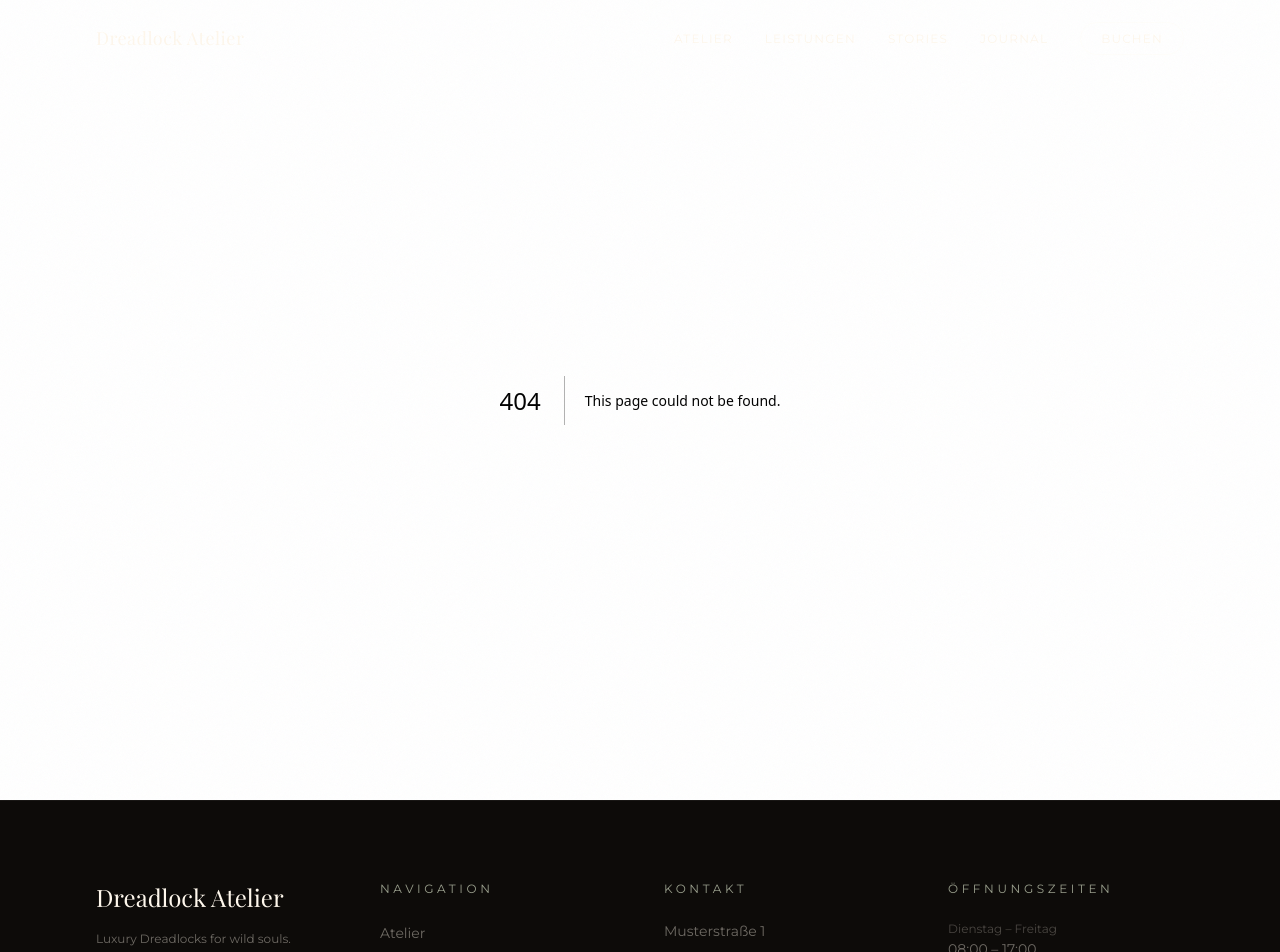
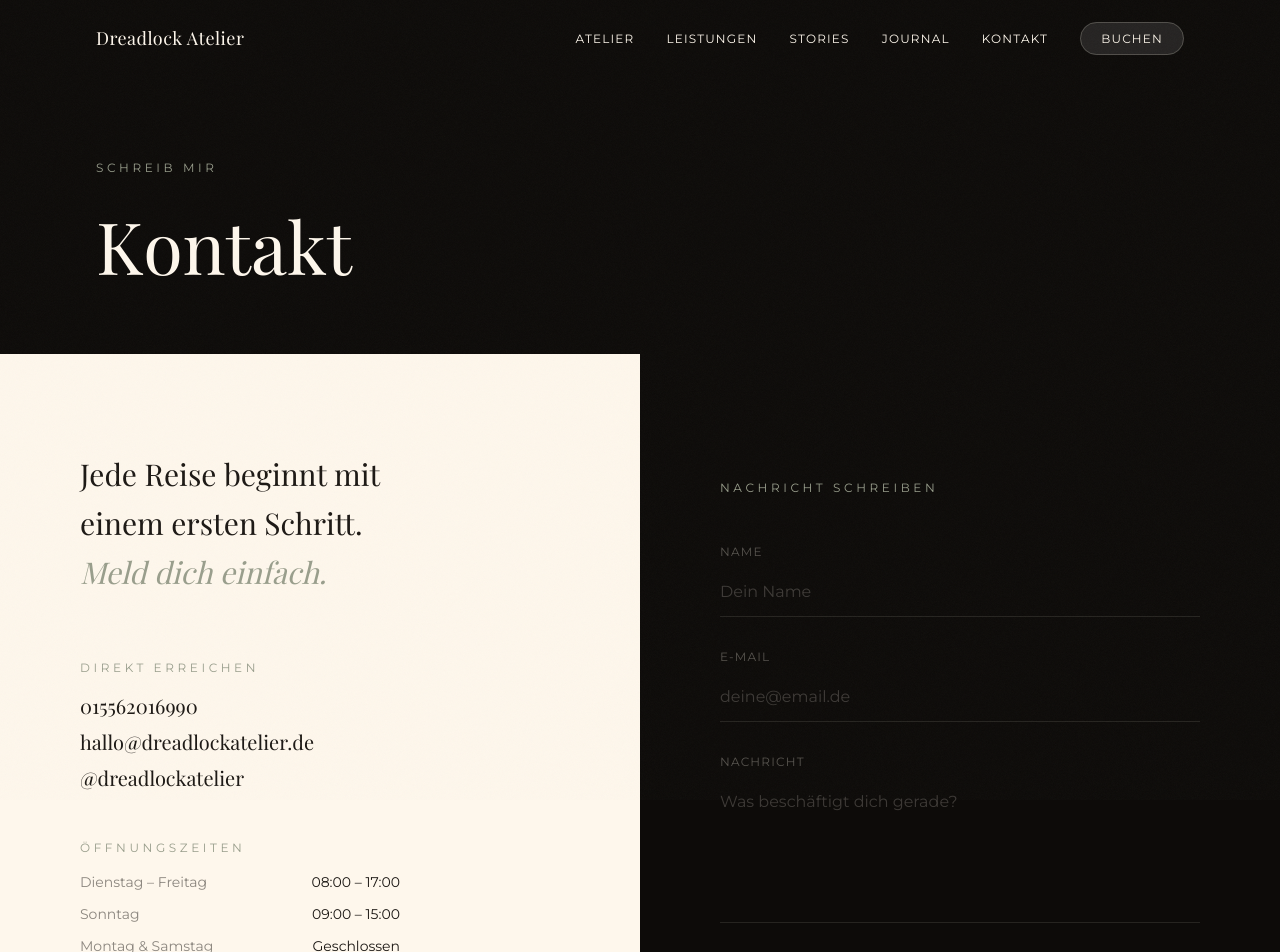
Before and after one commit to KimReuter/dreadlockatelier, a Next.js app: page /kontakt in a window 1280 px wide. Before the commit this address had no page. Shown: the top 952 px of the page. Built offline with nearby package versions, Linux system fonts and the light colour scheme.

Commit message:
feat: Kontakt page, update Navbar and Footer links

```diff
--- /dev/null
+++ b/src/app/kontakt/page.tsx
@@ -0,0 +1,133 @@
+"use client";
+
+import { motion } from "framer-motion";
+import PageHero from "@/components/PageHero";
+import { siteConfig } from "@/lib/siteConfig";
+
+export default function Kontakt() {
+  return (
+    <>
+      <PageHero label="Schreib mir" title="Kontakt" />
+
+      <section className="grid md:grid-cols-2 min-h-screen">
+
+        {/* Links — Kontaktinfos */}
+        <motion.div
+          initial={{ opacity: 0, x: -30 }}
+          whileInView={{ opacity: 1, x: 0 }}
+          transition={{ duration: 1.2 }}
+          viewport={{ once: true }}
+          className="px-8 md:px-20 py-24 flex flex-col justify-between"
+        >
+          <div>
+            <p className="font-serif text-2xl md:text-3xl text-text leading-relaxed mb-16 max-w-sm">
+              Jede Reise beginnt mit einem ersten Schritt.
+              <br />
+              <span className="italic text-sage">Meld dich einfach.</span>
+            </p>
+
+            <div className="flex flex-col gap-12">
+              <div>
+                <p className="font-sans text-xs tracking-[0.3em] uppercase text-sage mb-4">
+                  Direkt erreichen
+                </p>
+                <div className="flex flex-col gap-2">
+                  <a
+                    href={`tel:${siteConfig.contact.phone}`}
+                    className="font-serif text-xl text-text hover:text-sage transition-colors duration-300"
+                  >
+                    {siteConfig.contact.phone}
+                  </a>
+                  <a
+                    href={`mailto:${siteConfig.contact.email}`}
+                    className="font-serif text-xl text-text hover:text-sage transition-colors duration-300"
+                  >
+                    {siteConfig.contact.email}
+                  </a>
+                  <a
+                    href={siteConfig.contact.instagramUrl}
+                    target="_blank"
+                    rel="noopener noreferrer"
+                    className="font-serif text-xl text-text hover:text-sage transition-colors duration-300"
+                  >
+                    {siteConfig.contact.instagram}
+                  </a>
+                </div>
+              </div>
+
+              <div>
+                <p className="font-sans text-xs tracking-[0.3em] uppercase text-sage mb-4">
+                  Öffnungszeiten
+                </p>
+                <div className="flex flex-col gap-3">
+                  {siteConfig.hours.map((h) => (
+                    <div key={h.day} className="flex justify-between gap-8 max-w-xs">
+                      <span className="font-sans text-sm text-text/50">{h.day}</span>
+                      <span className="font-sans text-sm text-text">{h.time}</span>
+                    </div>
+                  ))}
+                </div>
+              </div>
+            </div>
+          </div>
+        </motion.div>
+
+        {/* Rechts — Formular */}
+        <motion.div
+          initial={{ opacity: 0, x: 30 }}
+          whileInView={{ opacity: 1, x: 0 }}
+          transition={{ duration: 1.2 }}
+          viewport={{ once: true }}
+          className="bg-dark px-8 md:px-20 py-24 flex flex-col justify-center"
+        >
+          <p className="font-sans text-xs tracking-[0.3em] uppercase text-sage mb-12">
+            Nachricht schreiben
+          </p>
+
+          <form className="flex flex-col gap-8">
+            <div className="flex flex-col gap-2">
+              <label className="font-sans text-xs tracking-widest uppercase text-background/30">
+                Name
+              </label>
+              <input
+                type="text"
+                placeholder="Dein Name"
+                className="bg-transparent border-b border-background/10 text-background font-sans text-base py-3 focus:outline-none focus:border-sage transition-colors duration-300 placeholder:text-background/20"
+              />
+            </div>
+
+            <div className="flex flex-col gap-2">
+              <label className="font-sans text-xs tracking-widest uppercase text-background/30">
+                E-Mail
+              </label>
+              <input
+                type="email"
+                placeholder="deine@email.de"
+                className="bg-transparent border-b border-background/10 text-background font-sans text-base py-3 focus:outline-none focus:border-sage transition-colors duration-300 placeholder:text-background/20"
+              />
+            </div>
+
+            <div className="flex flex-col gap-2">
+              <label className="font-sans text-xs tracking-widest uppercase text-background/30">
+                Nachricht
+              </label>
+              <textarea
+                rows={5}
+                placeholder="Was beschäftigt dich gerade?"
+                className="bg-transparent border-b border-background/10 text-background font-sans text-base py-3 focus:outline-none focus:border-sage transition-colors duration-300 placeholder:text-background/20 resize-none"
+              />
+            </div>
+
+            <button
+              type="submit"
+              className="font-sans text-xs tracking-[0.3em] uppercase text-background border border-background/20 px-12 py-5 hover:bg-background hover:text-dark transition-all duration-500 self-start mt-4"
+            >
+              Absenden
+            </button>
+          </form>
+        </motion.div>
+
+      </section>
+    </>
+  );
+}
--- a/src/components/Footer.tsx
+++ b/src/components/Footer.tsx
@@ -24,7 +24,7 @@ export default function Footer() {
             Navigation
           </p>
           <ul className="flex flex-col gap-3">
-            {["Atelier", "Leistungen", "Stories", "Journal"].map((item) => (
+            {["Atelier", "Leistungen", "Stories", "Journal", "Kontakt"].map((item) => (
               <li key={item}>
                 <Link
                   href={`/${item.toLowerCase()}`}
--- a/src/components/Navbar.tsx
+++ b/src/components/Navbar.tsx
@@ -9,6 +9,7 @@ const links = [
   { label: "Leistungen", href: "/leistungen" },
   { label: "Stories", href: "/stories" },
   { label: "Journal", href: "/journal" },
+  { label: "Kontakt", href: "/kontakt" },
 ];
 
 export default function Navbar() {
```
